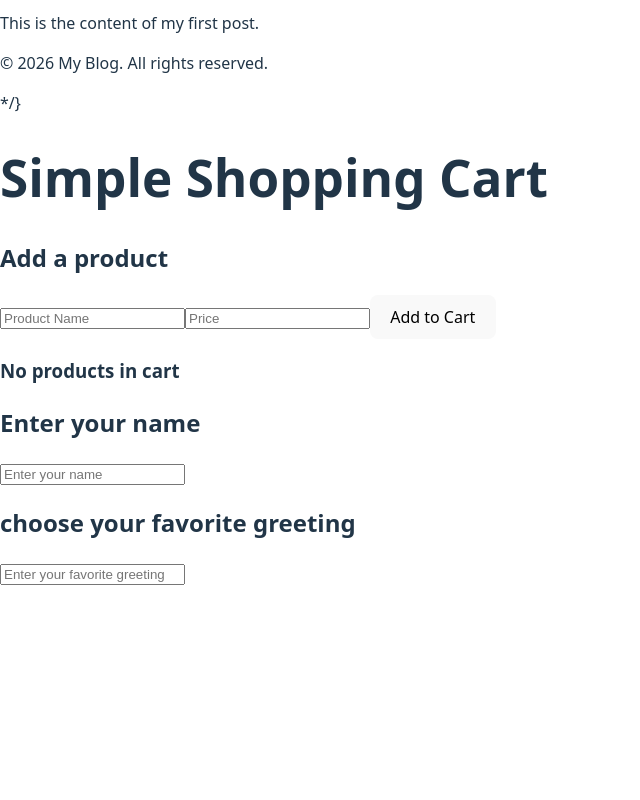
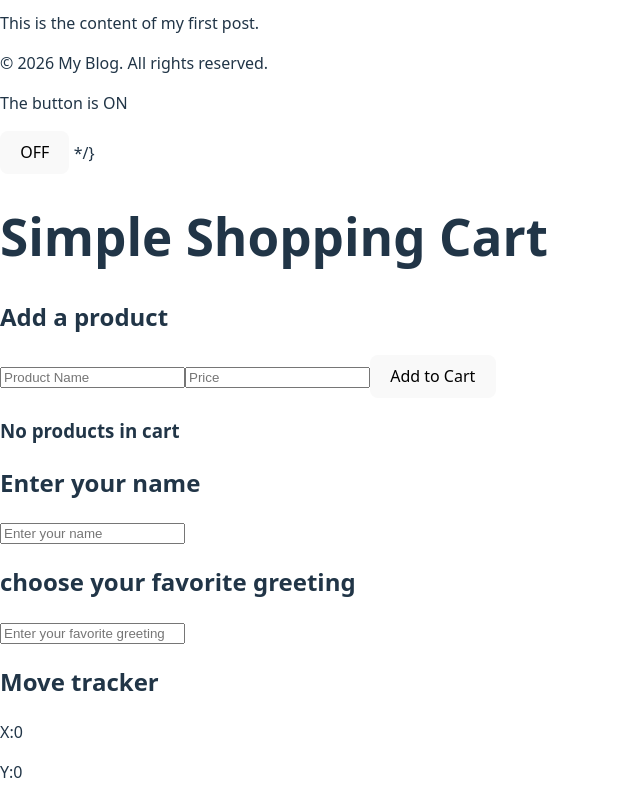
Before and after one commit to Ahmedkaafi7/React-Course, a React (Vite) app: page / in a window 1280 px wide. Shown: the part 310-1110 px from the top of the page, without its empty margins (0-640 px from the left). Before the commit the page ends 895 px from the top, so only its background shows below. Built offline with nearby package versions, Linux system fonts and the light colour scheme.

Commit message:
TrackUseEffEx7

```diff
--- a/src/App.jsx
+++ b/src/App.jsx
@@ -5,6 +5,7 @@ import PropsEx3 from "./PropsEx3";
 import Toggle from "./ToggleEx4";
 import ShoppingCart from "./ShoppingCart";
 import UseffEx6 from "./UseffEx6";
+import MouseTrack from "./MouseTrack7";
 
 
 function App() {
@@ -34,12 +35,13 @@ function App() {
          email =  "warsame@gmail.com"/>
 
     {/* Exrcise 5 */}
-    {/* < Toggle /> */} */}
+    < Toggle /> */}
 
     {/* Exercise 6 */}
     < ShoppingCart />
 
     < UseffEx6 />
+    < MouseTrack/>
      </>
 
   )
--- /dev/null
+++ b/src/MouseTrack7.jsx
@@ -0,0 +1,26 @@
+import {useState , UseEffect, useEffect} from 'react'
+const MouseTrack = () => {
+    const [position, setposition] = useState({X : 0 , Y : 0})
+
+   useEffect( () => {
+    const handleMove = (e) => {
+ setposition({X: e.clientX, Y: e.clientY})
+    }
+    window.addEventListener("mousemove" ,handleMove);
+    return () => {
+        window.removeEventListener("mousemove" , handleMove)
+    }
+   },[])
+
+    return (
+        <div>
+        <h2>Move tracker</h2>
+        <p>X:{position.X}</p>
+        <p>Y:{position.Y}</p>
+
+
+        </div>
+    )
+
+}
+ export default MouseTrack;
```
